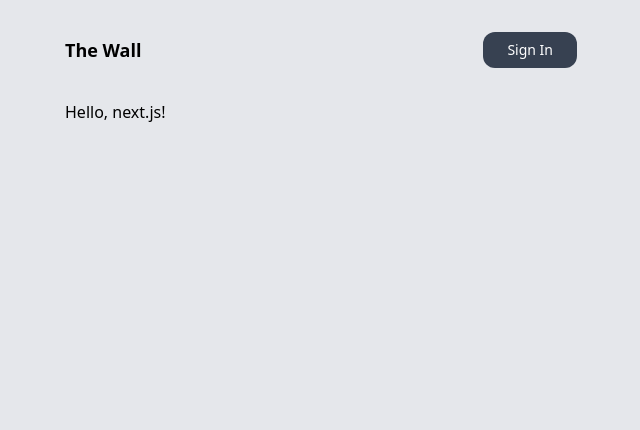
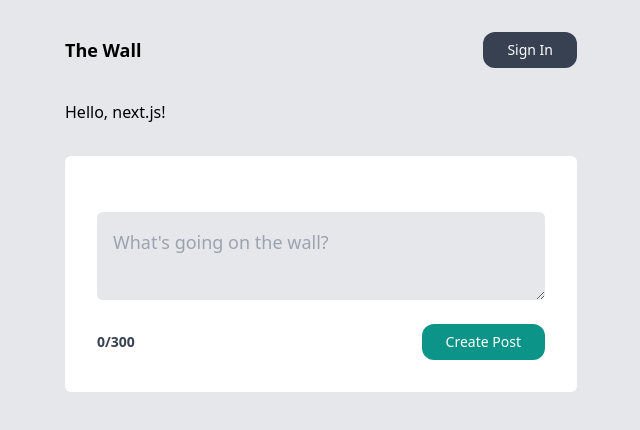
Before and after one commit to maybMedia/TheWall, a Next.js app: page / in a window 1280 px wide. Shown: the top 430 px of the page, without its empty margins (319-959 px from the left). Built offline with nearby package versions, Linux system fonts and the light colour scheme; no server answers.

Commit message:
Added the 'Create Post' component.

```diff
--- /dev/null
+++ b/app/auth/QueryWrapper.tsx
@@ -0,0 +1,22 @@
+'use client'
+
+import { QueryClient, QueryClientProvider } from "@tanstack/react-query"
+import { ReactNode } from "react"
+
+// Define the Props interface which specifies the type of the "children" prop
+interface Props {
+    children?: ReactNode
+}
+
+// Create a new instance of QueryClient
+const queryClient = new QueryClient()
+
+// Define a functional component called QueryWrapper which takes Props as its parameter
+const QueryWrapper = ({children} : Props) => (
+    // Render the QueryClientProvider component and pass the queryClient instance as the "client" prop
+    <QueryClientProvider client={queryClient}>
+        {children}
+    </QueryClientProvider>
+)
+
+export default QueryWrapper
--- /dev/null
+++ b/app/components/AddPost.tsx
@@ -0,0 +1,40 @@
+'use client'
+
+import { useState } from "react"
+
+// Define and export the createPost component
+export default function createPost() {
+    // Define state variables using the useState hook
+    const [title, setTitle] = useState('')
+    const [isDisabled, setIsDisabled] = useState(false)
+
+    // Render the create post form
+    return (
+        <form className="bg-white my-8 p-8 rounded-md">
+            <div className="flex flex-col my-4">
+                {/* Render a textarea for the post title */}
+                <textarea
+                    onChange={(e) => setTitle(e.target.value)}
+                    name="title"
+                    value={title}
+                    placeholder="What's going on the wall?"
+                    className="p-4 text-lg rounded-md my-2 bg-gray-200"
+                ></textarea>
+            </div>
+            <div className="flex items-center justify-between gap-2">
+                {/* Render a character count with conditional text color */}
+                <p className={`font-bold text-sm ${title.length > 300 ? "text-red-700" : "text-gray-700"}`}>
+                    {`${title.length}/300`}
+                </p>
+                {/* Render a button for creating the post */}
+                <button
+                    disabled={isDisabled}
+                    className="text-sm bg-teal-600 text-white py-2 px-6 rounded-xl disabled:opacity-25"
+                    type="submit"
+                >
+                    Create Post
+                </button>
+            </div>
+        </form>
+    )
+}
--- a/app/layout.tsx
+++ b/app/layout.tsx
@@ -1,6 +1,7 @@
 import './globals.css'
 import Nav from './auth/Nav'
 import { Nunito } from "next/font/google"
+import QueryWrapper from './auth/QueryWrapper'
 
 const nunito = Nunito({
   subsets: ["latin"],
@@ -21,9 +22,11 @@
   return (
     <html lang="en">
       <body className={`mx-4 md:mx-48 xl:mx-96 ${nunito.variable} bg-gray-200`}>
-        <Nav />
-        {children}
-        </body>
+        <QueryWrapper>
+          <Nav />
+          {children}
+        </QueryWrapper>
+      </body>
     </html>
   )
 }
--- a/app/page.tsx
+++ b/app/page.tsx
@@ -1,7 +1,12 @@
+'use client'
+import AddPost from './components/AddPost'
+
+
 export default function Home() {
   return (
     <main>
       <h1 className="">Hello, next.js!</h1>
+      <AddPost />
     </main>
   )
 }
--- a/package.json
+++ b/package.json
@@ -11,6 +11,7 @@
   "dependencies": {
     "@auth/prisma-adapter": "^1.0.0",
     "@prisma/client": "^4.16.2",
+    "@tanstack/react-query": "^4.29.19",
     "@types/react": "18.2.14",
     "@types/react-dom": "18.2.6",
     "autoprefixer": "10.4.14",
```
Also changed, not shown: 1 other file (tests, documents, lock files or other folders).
